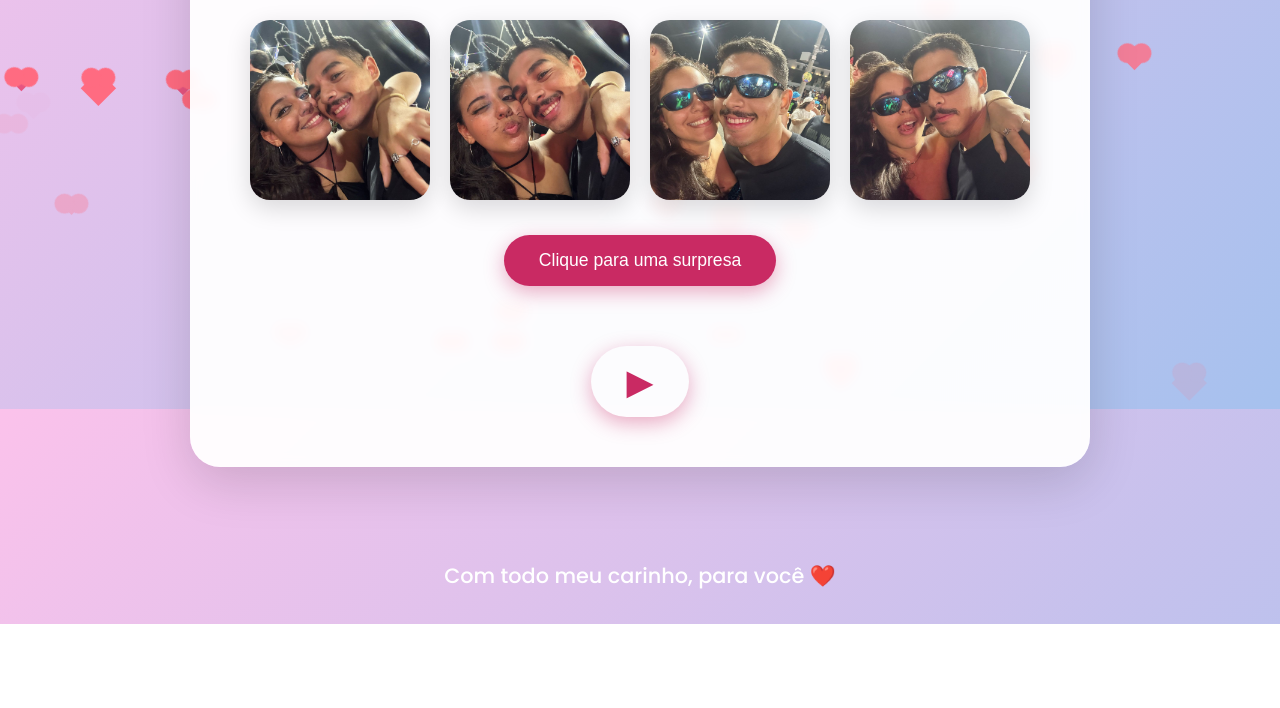
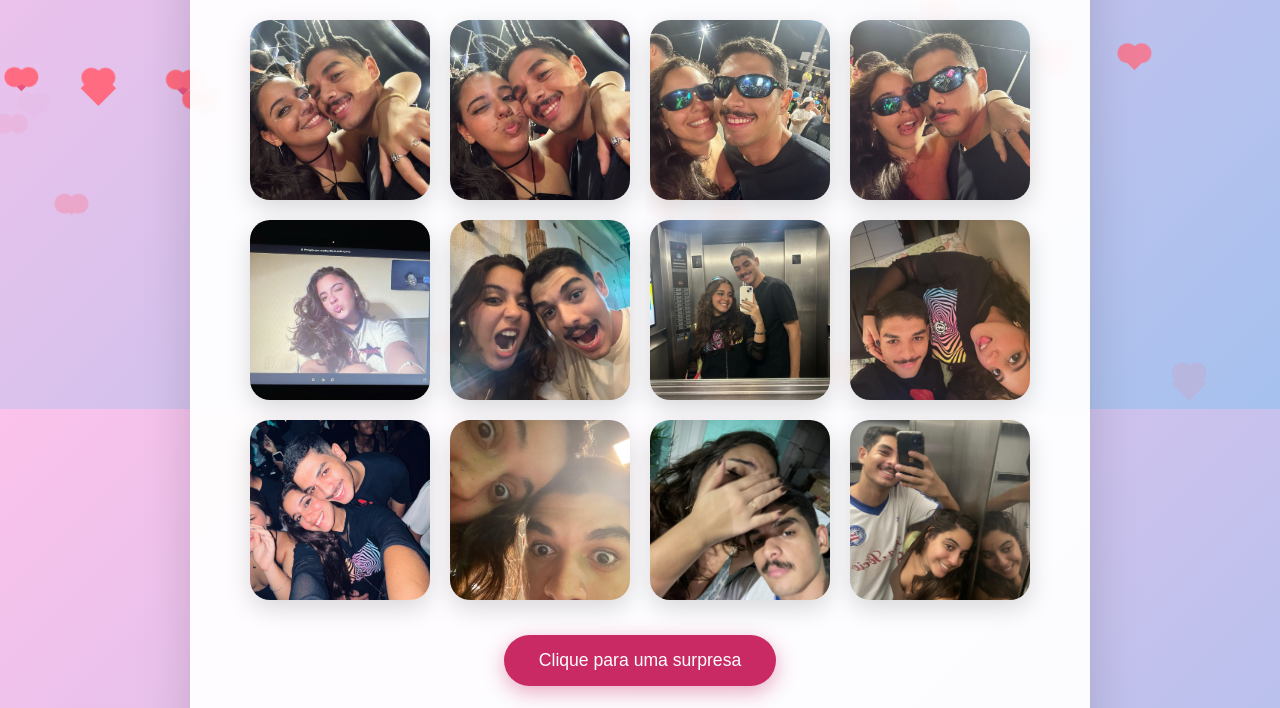
Before and after one commit to evertonribeirocauly/felizaniversario, a plain HTML site: page index.html in a window 1280 px wide. Shown: the part 391-1099 px from the top of the page. Before the commit the page ends 1015 px from the top, so only its background shows below. Drawn offline with Linux system fonts and the light colour scheme.

Commit message:
Add files via upload

```diff
--- a/index.html
+++ b/index.html
@@ -226,6 +226,14 @@
       <div class="photo-frame"><img src="fotos/foto2.jpeg" alt="Outra foto" /></div>
       <div class="photo-frame"><img src="fotos/foto3.jpeg" alt="Outra foto" /></div>
       <div class="photo-frame"><img src="fotos/foto4.jpeg" alt="Outra foto" /></div>
+      <div class="photo-frame"><img src="fotos/foto5.jpeg" alt="Outra foto" /></div>
+      <div class="photo-frame"><img src="fotos/foto6.jpeg" alt="Outra foto" /></div>
+      <div class="photo-frame"><img src="fotos/foto7.jpeg" alt="Outra foto" /></div>
+      <div class="photo-frame"><img src="fotos/foto8.jpeg" alt="Outra foto" /></div>
+      <div class="photo-frame"><img src="fotos/foto9.jpeg" alt="Outra foto" /></div>
+      <div class="photo-frame"><img src="fotos/foto10.jpeg" alt="Outra foto" /></div>
+      <div class="photo-frame"><img src="fotos/foto11.jpeg" alt="Outra foto" /></div>
+      <div class="photo-frame"><img src="fotos/foto12.jpeg" alt="Outra foto" /></div>
     </div>
 
     <button onclick="showSurprise()" style="--delay: 1s">Clique para uma surpresa</button>
```
Also changed, not shown: fotos/foto10.jpeg (added), fotos/foto11.jpeg (added), fotos/foto12.jpeg (added), fotos/foto5.jpeg (added), fotos/foto6.jpeg (added), fotos/foto7.jpeg (added), fotos/foto8.jpeg (added), fotos/foto9.jpeg (added).
